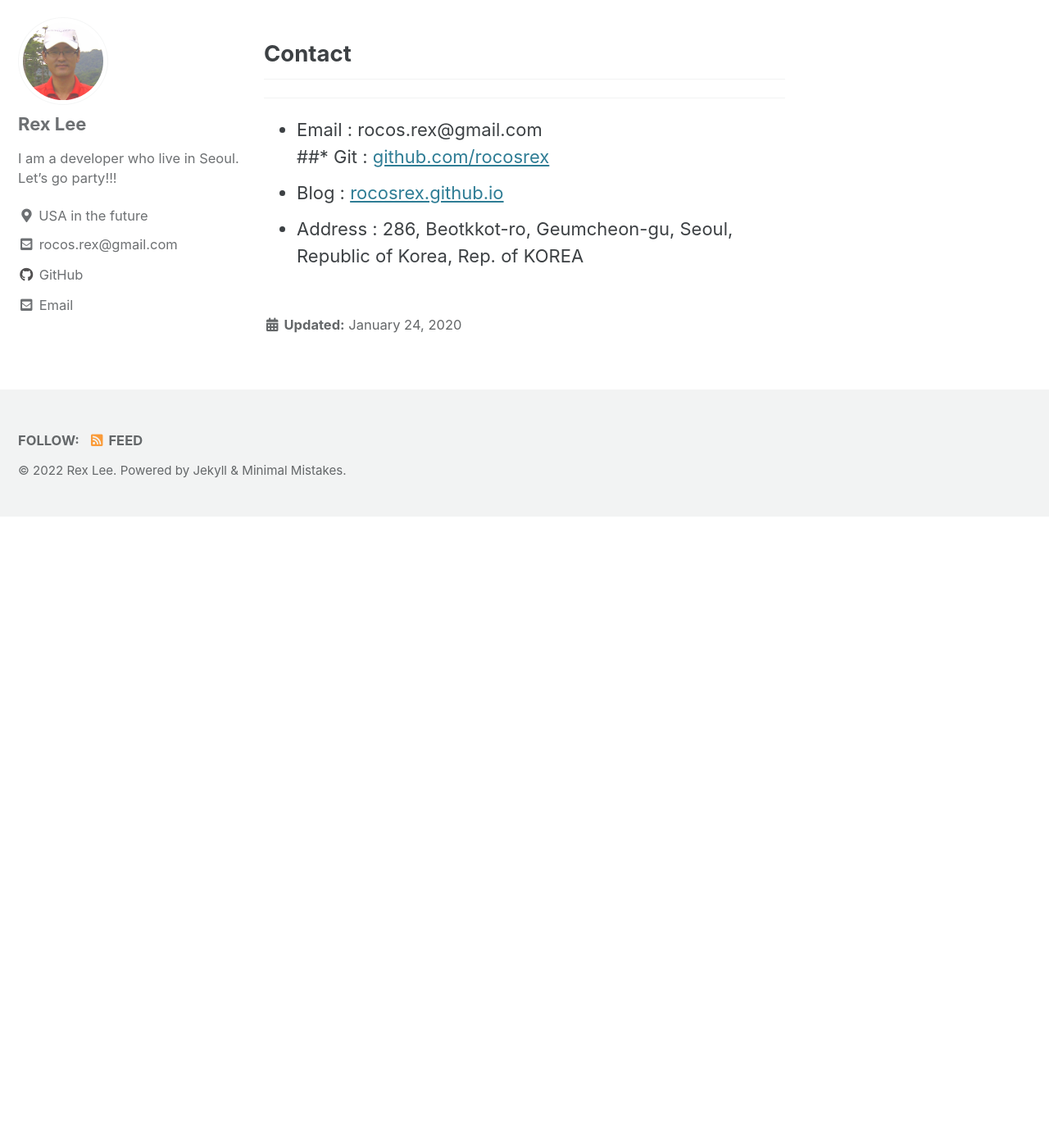
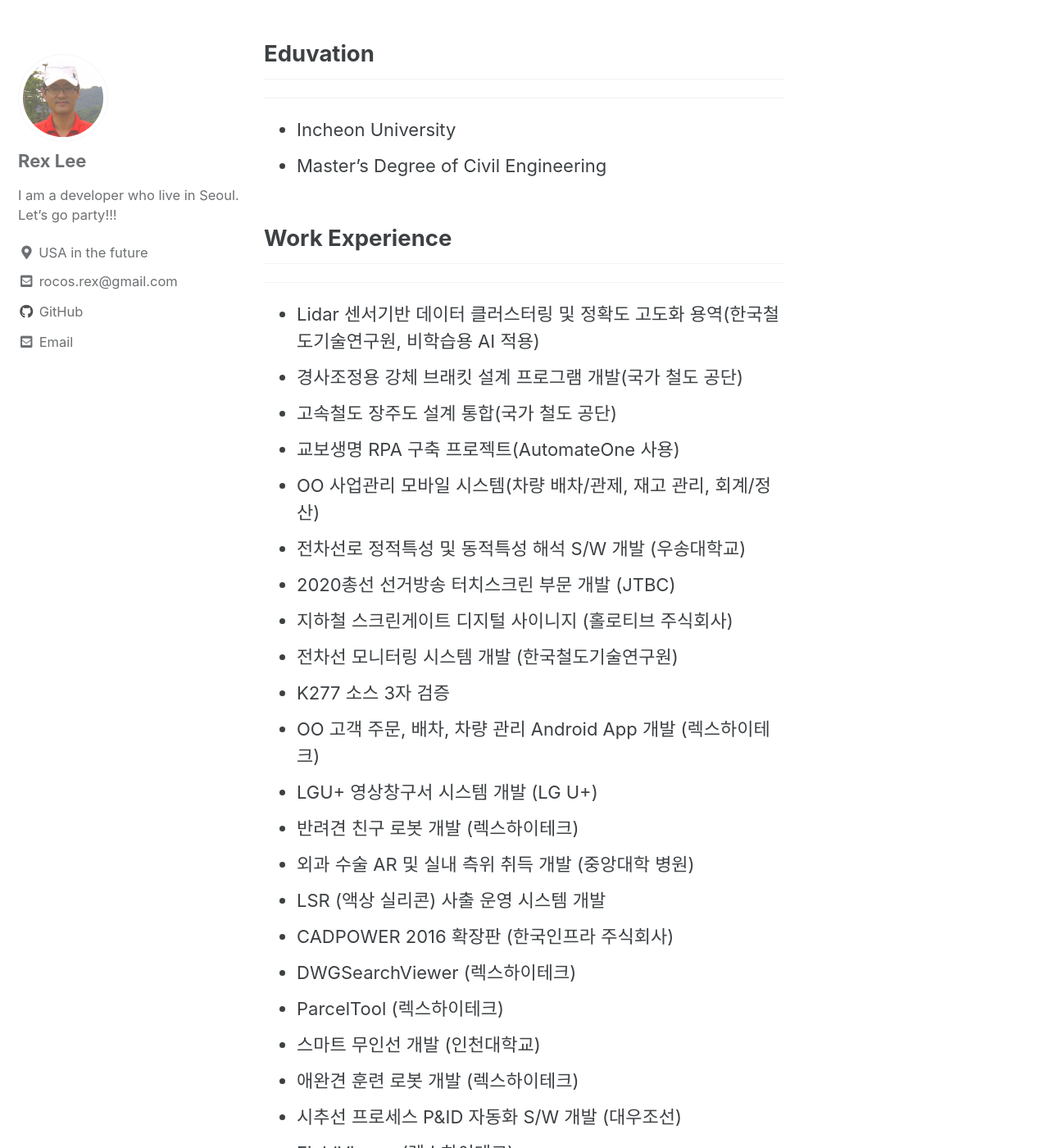
Before and after one commit to rocosrex/rocosrex.github.io, a Jekyll site: the page built from _pages/about.md, in a window 1280 px wide and 1400 px high, scrolled down 1692 px. Shown: the whole window at 82% size. Built offline with Jekyll 4.4.1, drawn with Linux system fonts in a browser that asks for light colours; cached includes are drawn as plain includes; before the commit the page ends 2322 px from its top, so only the background shows below that; some of the changed text lies outside the part shown.

Commit message:
Update about.md

```diff
--- a/_pages/about.md
+++ b/_pages/about.md
@@ -32,9 +32,56 @@ toc: true
 * Research Director at Korea Infra Co., Ltd.
 * General Manager at Saman Engineering.
 
+## Eduvation
+---
+* Incheon University
+* Master's Degree of Civil Engineering
+
+## Work Experience
+---
+* Lidar 센서기반 데이터 클러스터링 및  정확도 고도화 용역(한국철도기술연구원, 비학습용 AI 적용)
+* 경사조정용 강체 브래킷  설계 프로그램 개발(국가 철도 공단)
+* 고속철도 장주도 설계 통합(국가 철도 공단)
+* 교보생명 RPA 구축  프로젝트(AutomateOne 사용)
+* OO 사업관리 모바일 시스템(차량 배차/관제, 재고  관리, 회계/정산)
+* 전차선로 정적특성 및 동적특성 해석 S/W 개발 (우송대학교)
+* 2020총선 선거방송 터치스크린 부문 개발 (JTBC)
+* 지하철 스크린게이트 디지털 사이니지 (홀로티브 주식회사)
+* 전차선 모니터링 시스템 개발 (한국철도기술연구원)
+* K277 소스 3자 검증
+* OO 고객 주문, 배차, 차량 관리 Android App 개발 (렉스하이테크)
+* LGU+ 영상창구서 시스템 개발 (LG U+)
+* 반려견 친구 로봇 개발 (렉스하이테크)
+* 외과 수술 AR 및 실내 측위 취득 개발 (중앙대학 병원)
+* LSR (액상 실리콘) 사출 운영 시스템 개발
+* CADPOWER 2016 확장판 (한국인프라 주식회사)
+* DWGSearchViewer (렉스하이테크)
+* ParcelTool (렉스하이테크)
+* 스마트 무인선 개발 (인천대학교)
+* 애완견 훈련 로봇 개발 (렉스하이테크)
+* 시추선 프로세스 P&ID 자동화 S/W 개발 (대우조선)
+* FieldViewer (렉스하이테크)
+* 체지방 3 차원 곡선 (건국대학교 병원)
+* 350km/h 급 고속열차 장주도 설계 프로그램 (한국철도기술연구원)
+* 열배관 및 시공정보 (지역난방공사)
+* 기존선 장주도 설계 프로그램 (한국철도기술연구원)
+* Civil3D 2009 한국형 확장팩 (Autodesk USA)
+* 도로 모델링 S/W 개발 (고려소프트웨어)
+* 고속전차선 실시 설계 소프트웨어 개발 (한국철도기술연구원)
+* Civil3D 2008 횡단 툴 개발 (Autodesk USA)
+* Civil3D 2007 한국형 확장팩 (Autodesk USA)
+* 도로 시거분석 프로그램 (고려소프트웨어)
+* VR for Civil3D (한국인프라 주식회사)
+* Dm4AutoCAD 2004/2005 (한국인프라 주식회사)
+* Civil3D 2006 한국형 확장팩 (Autodesk USA)
+* Civil3D 2005 한국형 확장팩 (Autodesk USA)
+* 농촌자원정보시스템 (농업기반공사)
+* 농업시설유지관리시스템 (농업기반공사)
+* 도로 설계 자동화 시스템 (농업기반공사)
+* 농업시설유지관리시스템 (농업기반공사)
+
 ## Contact
 ---
 * Email : rocos.rex@gmail.com<br/>
-##* Git : [github.com/rocosrex](github.com/rocosrex)<br/>
 * Blog : [rocosrex.github.io](https://rocosrex.github.io)<br/>
 * Address : 286, Beotkkot-ro, Geumcheon-gu, Seoul, Republic of Korea, Rep. of KOREA<br/>
```
